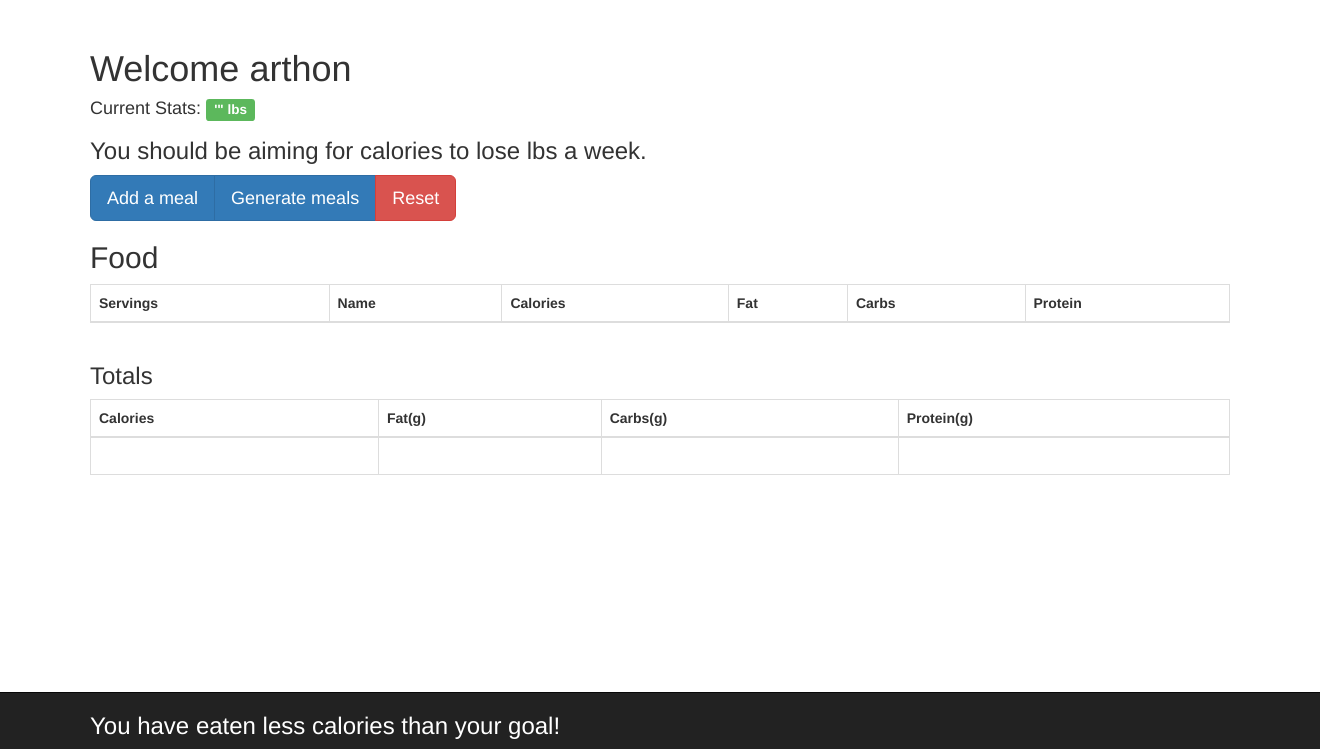
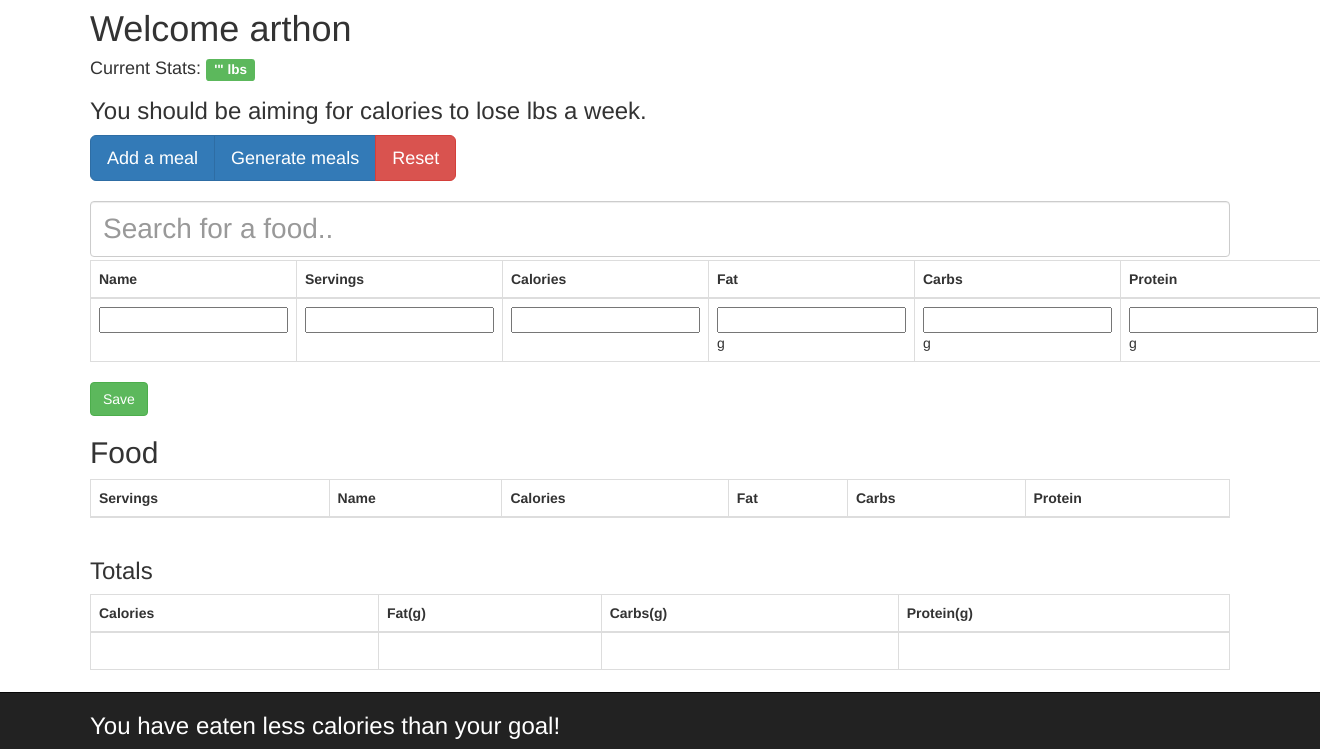
Before and after one commit to artchar/diet, a Django app: page /home/ in a window 1320 px wide. Shown: the part 51-801 px from the top of the page. Run offline with Django 3.2, Linux system fonts and the light colour scheme; a user stored in the database is signed in; data comes from the database, SQL or seed files in the repository; both versions use the stored data as it was after the commit; lists and menus that the app fills with data are empty; some libraries are stand-ins or nearby versions.

Commit message:
serving sizes works.

```diff
--- a/diet/dietfit/forms.py
+++ b/diet/dietfit/forms.py
@@ -15,4 +15,4 @@
 class FoodForm(ModelForm):
 	class Meta:
 		model = Food
-		fields = ['name', 'calories', 'fat', 'carbs', 'protein']
+		fields = ['name', 'calories', 'fat', 'carbs', 'protein', 'servingsize']
--- a/diet/dietfit/templates/addmeal.html
+++ b/diet/dietfit/templates/addmeal.html
@@ -18,7 +18,7 @@
     <link href="https://maxcdn.bootstrapcdn.com/bootstrap/3.3.4/css/bootstrap.min.css" rel="stylesheet">
     <link href="//ajax.googleapis.com/ajax/libs/jqueryui/1.11.1/themes/ui-darkness/jquery-ui.min.css" rel="stylesheet">
 
-    <style>
+  <style>
     #wrap {
     min-height: 100%;
     height: auto;
@@ -82,9 +82,6 @@
           results: "0:9"
         }, function(data) {
          var array = data.error ? [] : $.map(data.hits, function(f) {
-          console.log(data);
-          console.log(f);
-          console.log(data.hits);
           return {
             label: f.fields.item_name,
             id_food: f.fields.item_id,
@@ -108,7 +105,6 @@
           // add to field
         }
     }).data("ui-autocomplete")._renderItem = function(ul, item) {
-      console.log(item);
       var $a = $("<a></a>");
         $("<span class='f-name'></span>").text(item.label).appendTo($a);
         var qty = item.serving_size_qty;
--- a/diet/dietfit/templates/home.html
+++ b/diet/dietfit/templates/home.html
@@ -16,13 +16,10 @@
 
     <!-- Bootstrap core CSS -->
     <link href="https://maxcdn.bootstrapcdn.com/bootstrap/3.3.4/css/bootstrap.min.css" rel="stylesheet">
+    <link href="//ajax.googleapis.com/ajax/libs/jqueryui/1.11.1/themes/ui-darkness/jquery-ui.min.css" rel="stylesheet">
 
-    <!-- Custom styles for this template -->
-    <link href="starter-template.css" rel="stylesheet">
-
-    <!-- Just for debugging purposes. Don't actually copy these 2 lines! -->
-    <!--[if lt IE 9]><script src="../../assets/js/ie8-responsive-file-warning.js"></script><![endif]-->
-    <script src="../../assets/js/ie-emulation-modes-warning.js"></script>
+    <script src="https://ajax.googleapis.com/ajax/libs/jquery/1.10.2/jquery.min.js"></script>
+    <script src="//ajax.googleapis.com/ajax/libs/jqueryui/1.11.1/jquery-ui.min.js"></script>
 
     <style>
     #wrap {
@@ -38,6 +35,35 @@
 		background-color: black;
 		color: white;
 	}
+
+      .food-search {
+      font-size: 2em;
+      height: 2em;
+      margin-bottom:3px;
+    }
+
+    .ui-autocomplete {
+      max-height: 16em;
+      overflow-y: auto;
+      overflow-x: hidden;
+    }
+
+    .ui-autocomplete .f-name {
+      margin-right: 1em;
+      font-weight: bold;
+    }
+
+    .ui-autocomplete .f-cals {
+      display: block;
+      font-size: 0.85em;
+    }
+    .ui-autocomplete .f-serving {
+      float: right;
+    }
+
+    .foot {
+      margin-top: 5px;
+    }
 	</style>
 
     <!-- HTML5 shim and Respond.js for IE8 support of HTML5 elements and media queries -->
@@ -48,6 +74,81 @@
   </head>
 
   <body>
+      <script>
+      var food_searched = false;
+      var orig_serving = 0;
+      var orig_calories = 0;
+      var orig_fat = 0;
+      var orig_carbs = 0;
+      var orig_protein = 0;
+      $(function() {
+        $("#search_food").autocomplete({
+          minLength: 3,
+          delay: 500,
+          source: function(request, response) {
+            var url = "https://api.nutritionix.com/v1_1/search/" + request.term;
+            $.getJSON(url, {
+              appKey: "15f569293b8b19abdd0cd7f91d29fbd7",
+              appId: "bc975dc3",
+              fields: "item_name,item_id,nf_serving_size_qty,nf_serving_size_unit,nf_calories,nf_total_fat,nf_total_carbohydrate,nf_protein",
+              results: "0:9"
+            }, function(data) {
+             var array = data.error ? [] : $.map(data.hits, function(f) {
+              return {
+                label: f.fields.item_name,
+                id_food: f.fields.item_id,
+                serving_size_qty: f.fields.nf_serving_size_qty,
+                serving_size_unit: f.fields.nf_serving_size_unit,
+                calories: f.fields.nf_calories,
+                fat: f.fields.nf_total_fat,
+                carbs: f.fields.nf_total_carbohydrate,
+                protein: f.fields.nf_protein
+              };
+            });
+            response(array);
+          });
+          },focus: function(event, ui) {
+              // prevent autocomplete from updating the textbox
+              event.preventDefault();
+            },
+            select: function(event, ui) {
+              // prevent autocomplete from updating the textbox
+              event.preventDefault();
+              // add to field
+              $("#servingunit").after().remove();
+              $("#foodname").val(ui.item.label);
+              $("#foodservingsize").val(ui.item.serving_size_qty);
+              $("#foodaddcals").val(ui.item.calories);
+              $("#foodaddfat").val(ui.item.fat);
+              $("#foodaddcarbs").val(ui.item.carbs);
+              $("#foodaddprotein").val(ui.item.protein);
+              $("#servingunit").val(ui.item.serving_size_unit+'(s)');
+              $("#servingunit").after(ui.item.serving_size_unit);
+
+              window.orig_serving = parseFloat($("#foodservingsize").val());
+              window.orig_calories = parseFloat($("#foodaddcals").val());
+              window.orig_fat = parseFloat($("#foodaddfat").val());
+              window.orig_carbs = parseFloat($("#foodaddcarbs").val());
+              window.orig_protein = parseFloat($("#foodaddprotein").val());
+              window.food_searched = true;
+            }
+
+        }).data("ui-autocomplete")._renderItem = function(ul, item) {
+          var $a = $("<a></a>");
+            $("<span class='f-name'></span>").text(item.label).appendTo($a);
+            var qty = item.serving_size_qty;
+            var unit = item.serving_size_unit;
+            var serving = qty.toString() + ' ' + unit;
+            $("<span class='f-serving'></span>").text(serving).appendTo($a);
+            $("<span class='f-cals'></span>").text(item.calories.toString() + " calories").appendTo($a);
+            $("<span class='f-cals'></span>").text(item.fat.toString() + " g total fat").appendTo($a);
+            $("<span class='f-cals'></span>").text(item.carbs.toString() + " g carbohydrates").appendTo($a);
+            $("<span class='f-cals'></span>").text(item.protein.toString() + " g protein").appendTo($a);
+            return $("<li></li>").append($a).appendTo(ul);
+        };
+      });
+  </script>
+
 
     <nav class="navbar navbar-inverse navbar-fixed-top">
       <div class="container">
@@ -71,8 +172,31 @@
     </nav>
     <br>
     <br>
-    <br>
-    <br>
+
+    <script>
+    $(document).ready(function() {
+      $("#add_food_toggle").click(function() {
+        $(".add_food").toggle();
+      });
+    });
+
+    $(document).ready(function() {
+      $("#foodservingsize").keyup(function() {
+        console.log("keyup");
+          if(food_searched) {
+              if (parseFloat($("#foodservingsize").val()) >= 0) {
+                var serving = $("#foodservingsize").val()/window.orig_serving;
+                $("#foodaddcals").val(window.orig_calories*serving);
+                $("#foodaddfat").val(window.orig_fat*serving);
+                $("#foodaddcarbs").val(window.orig_carbs*serving);
+                $("#foodaddprotein").val(window.orig_protein*serving);
+              }
+          }
+          });
+    });
+    </script>
+
+
     <div class="container">
 
     	<h1>Welcome {{user.username}}</h1>
@@ -81,12 +205,48 @@
     	<h3>You should be aiming for <b>{{user.userprofile.calorie_goal}}</b> calories to lose {{user.userprofile.loss_goal}} lbs a week.</h3>
 
     	<div class="btn-group" role="group" aria-label="...">
-		  <a href="/addmeal" type="button" class="btn btn-lg btn-primary">Add a meal</a>
+		  <button type="button" class="btn btn-lg btn-primary" id="add_food_toggle">Add a meal</button>
 		  <a href="/generate" type="button" class="btn btn-lg btn-primary">Generate meals</a>
 		  <a href="/resetfood" type="button" class="btn btn-lg btn-danger">Reset</a>
-		</div>
+		  </div>
 
-    </div><!-- /.container -->
+    </div>
+
+
+    <br>
+
+    <div class="container add_food" id="add_food">
+    <input class="form-control food-search" placeholder="Search for a food.." id="search_food">
+      <form method="post" action="/mealadded/"> {% csrf_token %}
+      <table id="foods" class="table table-bordered">
+        <thead>
+          <tr>
+           <!-- <th>Food</th> -->
+
+            <th>Name</th>
+            <th>Servings</th>
+            <th>Calories</th>
+            <th>Fat</th>
+            <th>Carbs</th>
+            <th>Protein</th>
+          </tr>
+        </thead>
+        <tbody>
+          <tr>
+            <!--<td>1</td>-->
+            <td><input name="name" id="foodname" type="text"></td>
+            <td><input name="servingsize" id="foodservingsize" type="number" step="any" min="0.1"><input name="servingunit"id="servingunit" type=hidden></td>
+            <td><input name="calories" id="foodaddcals" type="number" step="any" min="1"></td>
+            <td><input name="fat" id="foodaddfat" type="number" step="any" min="0">g</td>
+            <td><input name="carbs" id="foodaddcarbs" type="number" step="any" min="0">g</td>
+            <td><input name="protein" id="foodaddprotein" type="number" step="any" min="0">g</td>
+          </tr>
+
+        </tbody>
+      </table>
+          <button type="submit" class="btn btn-success">Save</button>
+          </form>
+     </div>
 
     <div class="container">
     	<h2>Food</h2>
@@ -140,25 +300,20 @@
 
 
     <footer id="footer">
-    <nav class="navbar navbar-inverse navbar-fixed-bottom">
-      <div class="container">
+    <nav class="navbar navbar-inverse navbar-fixed-bottom foot">
+        <div class="container">
         {% if user.userprofile.deficit < 0 %}
 		<h3>You have eaten <strong>{{user.userprofile.deficit|abs}}</strong> more calories than your goal!</h3>
 		{% else %}
 		<h3>You have eaten <strong>{{user.userprofile.deficit}}</strong> less calories than your goal!</h3>
 		{% endif %}
-      </div>
+    </div>
       </nav>
     </footer>
-
 
     <!-- Bootstrap core JavaScript
     ================================================== -->
     <!-- Placed at the end of the document so the pages load faster -->
-    <script src="https://ajax.googleapis.com/ajax/libs/jquery/1.11.2/jquery.min.js"></script>
-    <script src="../../dist/js/bootstrap.min.js"></script>
-    <!-- IE10 viewport hack for Surface/desktop Windows 8 bug -->
-    <script src="../../assets/js/ie10-viewport-bug-workaround.js"></script>
   </body>
 </html>
 
--- a/diet/dietfit/views.py
+++ b/diet/dietfit/views.py
@@ -93,7 +93,8 @@
 	if request.method == 'POST':
 		foodform = FoodForm(request.POST)
 		if foodform.is_valid():
-			newfood = Food.objects.create(ourfood=False, name=request.POST['name'], calories=request.POST['calories'], fat=request.POST['fat'], carbs=request.POST['carbs'], protein=request.POST['protein'])
+			serving = str(request.POST['servingsize'] + ' ' + request.POST['servingunit'])
+			newfood = Food.objects.create(ourfood=False, name=request.POST['name'], calories=request.POST['calories'], fat=request.POST['fat'], carbs=request.POST['carbs'], protein=request.POST['protein'], servingsize=serving)
 			newfood.save()
 			request.user.userprofile.mealplan.foods.add(newfood)
 			return HttpResponseRedirect("/home")
```
Also changed, not shown: diet/dietfit/models.py (+6 -6 lines), diet/db.sqlite3, diet/dietfit/migrations/0022_auto_20150528_1411.py (added).
